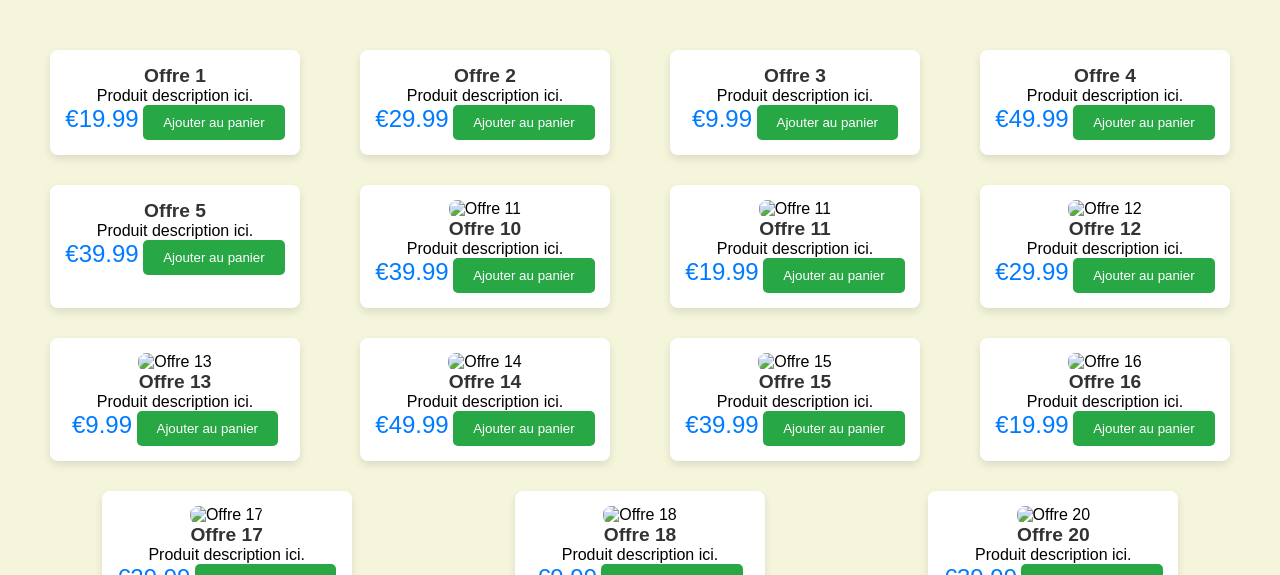
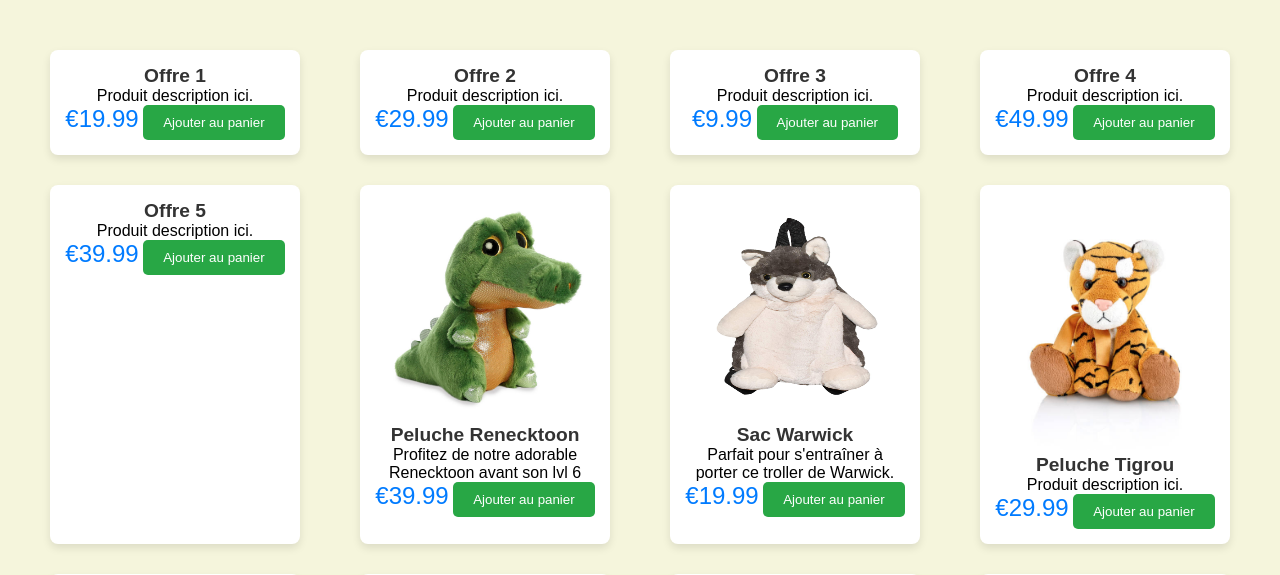
Before and after one commit to Florent-T20/Projet, a PHP site: page /boutique.html in a window 1280 px wide. Shown: the part 145-720 px from the top of the page. Run offline with PHP 8.4, Linux system fonts and the light colour scheme; some libraries are stand-ins or nearby versions.

Commit message:
début des peluces

```diff
--- a/boutique.html
+++ b/boutique.html
@@ -148,23 +148,23 @@
       <button class="add-to-cart">Ajouter au panier</button>
     </div>
       <div class="offer" data-id="6">
-        <img src="https://via.placeholder.com/150" alt="Offre 11">
-        <h3>Offre 10</h3>
-        <p>Produit description ici.</p>
+        <img src="images/Peluche Renecktoon.jpg" alt="Offre 11">
+        <h3>Peluche Renecktoon</h3>
+        <p>Profitez de notre adorable Renecktoon avant son lvl 6</p>
         <span class="price">€39.99</span>
         <button class="add-to-cart">Ajouter au panier</button>
       </div>
       <div class="offer" data-id="7">
-        <img src="https://via.placeholder.com/150" alt="Offre 11">
-        <h3>Offre 11</h3>
-        <p>Produit description ici.</p>
+        <img src="images/Sac warwick.jpg" class="loup" alt="Offre 11">
+        <h3>Sac Warwick</h3>
+        <p>Parfait pour s'entraîner à porter ce troller de Warwick.</p>
         <span class="price">€19.99</span>
         <button class="add-to-cart">Ajouter au panier</button>
       </div>
 
       <div class="offer" data-id="8">
-        <img src="https://via.placeholder.com/150" alt="Offre 12">
-        <h3>Offre 12</h3>
+        <img src="images/Peluche tigre.jpg" alt="Offre 12">
+        <h3>Peluche Tigrou </h3>
         <p>Produit description ici.</p>
         <span class="price">€29.99</span>
         <button class="add-to-cart">Ajouter au panier</button>
--- a/style.css
+++ b/style.css
@@ -315,3 +315,7 @@
 .menu-item:hover .submenu {
     display: block;
 }
+
+.loup{
+    height: 220px;
+}
```
Also changed, not shown: images/Peluche Renecktoon.jpg (added), images/Peluche tigre.jpg (added), images/Sac warwick.jpg (added).
